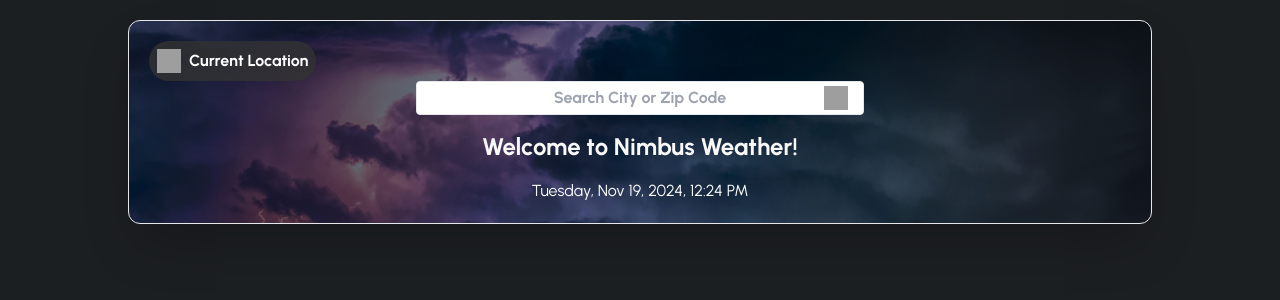
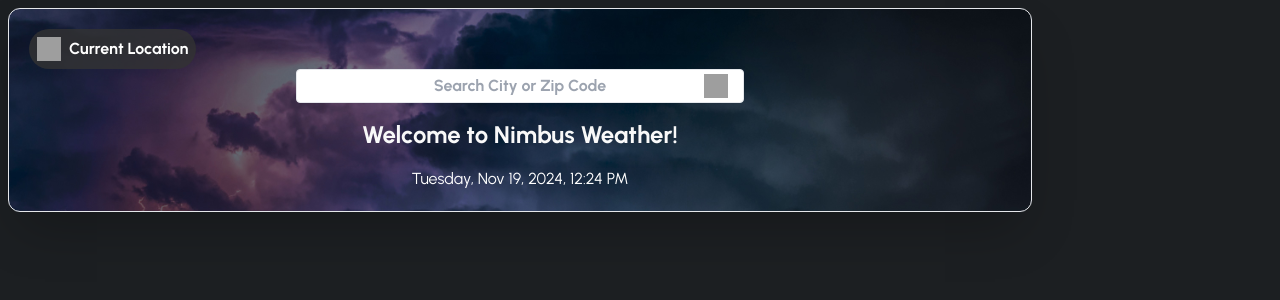
Before and after one commit to CristianMR87/Nimbus-Weather, a React (Create React App) app: page / in a window 1280 px wide. Shown: the top 300 px of the page. Built offline with nearby package versions, Linux system fonts and the light colour scheme; grey boxes are pictures that could not be loaded.

Commit message:
Modificación estilo final

```diff
--- a/src/App.tsx
+++ b/src/App.tsx
@@ -145,7 +145,7 @@ const App: React.FC = () => {
     const dailyForecast = useMemo(() => weatherData?.daily_forecast, [weatherData]);
 
     return (
-        <div className="App p-5 mt-5 mb-5 mx-auto max-w-screen-lg table-auto border-collapse border border-gray-200 rounded-xl shadow-2xl relative"
+        <div className="App p-5 m-2 max-w-screen-lg table-auto border-collapse border border-gray-200 rounded-xl shadow-2xl relative"
             style={{
             backgroundImage: 'url(/images/Fondo.jpg)', // Ruta de la imagen en la carpeta public
             backgroundSize: 'cover',                       // La imagen cubrirá todo el contenedor
@@ -242,7 +242,7 @@ const CurrentWeatherSection: React.FC<{ currentWeather: CurrentWeather | undefin
     if (!currentWeather) return null;
 
     return (
-        <div className="w-full max-w-md flex flex-col">
+        <div className="w-full h-full flex flex-col">
             <h3 className="text-xl font-bold">Current Weather</h3>
             <div className="mt-1 shadow-2xl rounded-xl p-4 flex flex-col sm:flex-row items-center border border-gray-500 justify-between h-full hover:scale-105 transition-all duration-200"
                 style={{
```
